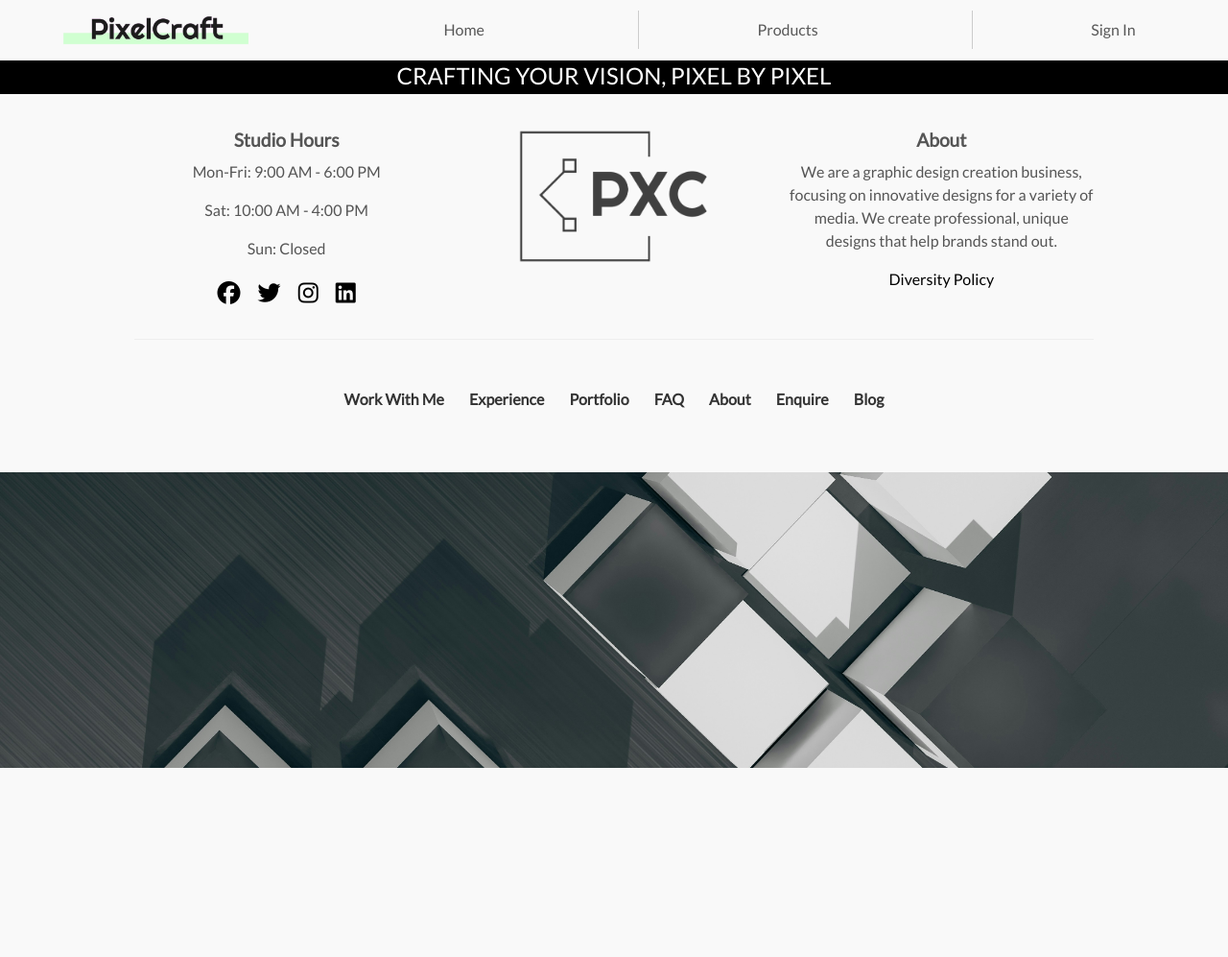
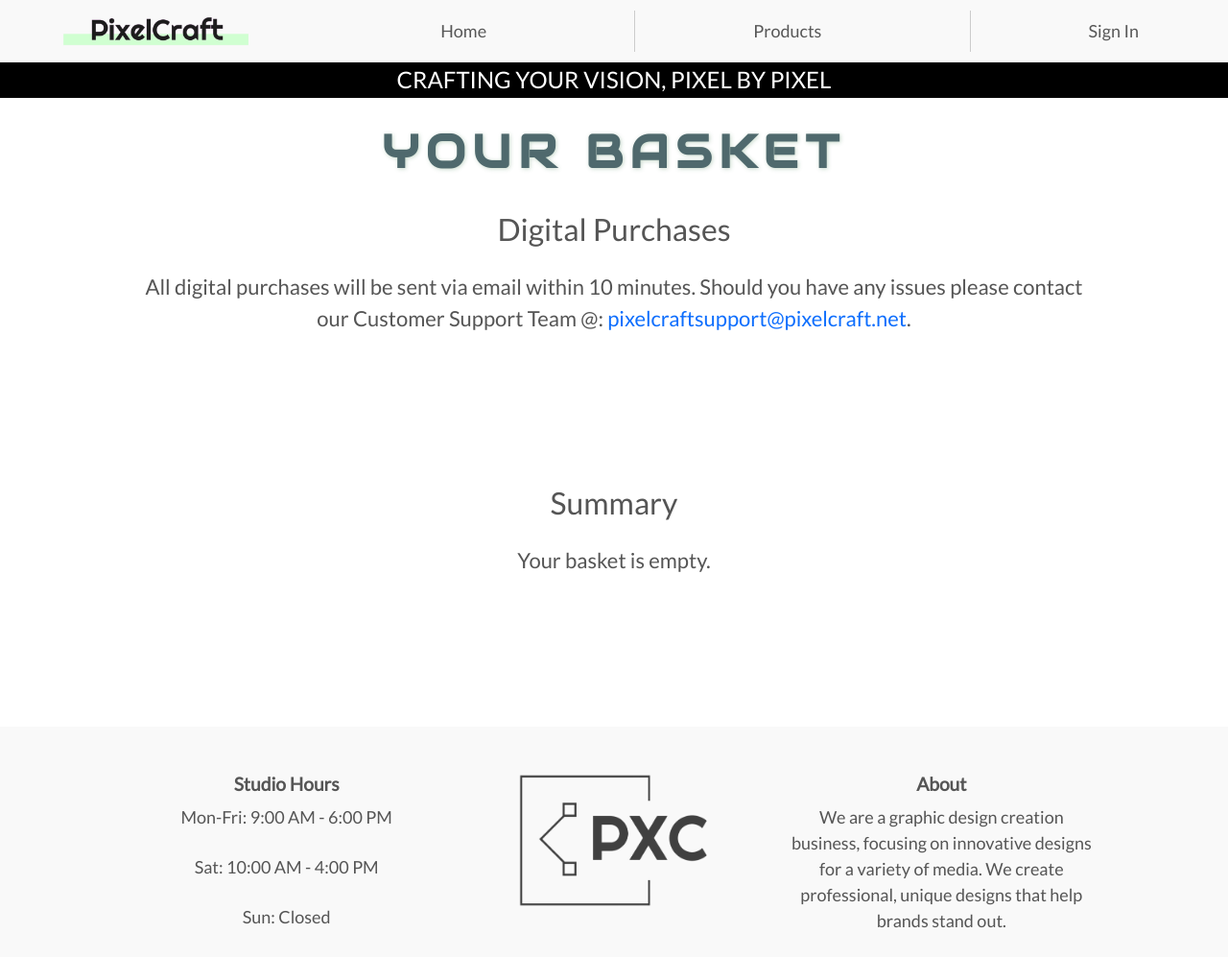
Before and after one commit to HCaldwell95/pixel-craft, a Django app: page /products/cart/ in a window 1280 px wide. Shown: the top 997 px of the page at 96% size. Before the commit the page ends 800 px from the top, so only its background shows below. Run offline with Django 5.2, Linux system fonts and the light colour scheme; some libraries are stand-ins or nearby versions.

Commit message:
Added basic styles to the cart page

```diff
--- a/products/templates/add_to_cart/add_to_cart.html
+++ b/products/templates/add_to_cart/add_to_cart.html
@@ -1,8 +1,29 @@
 {% extends "base.html" %}
+{% load static %}
+
+{% block extra_css %}
+    <link rel="stylesheet" href="{% static 'css/core_pages.css' %}">
+{% endblock %}
+
+{% block extra_title %}
+    | Basket
+{% endblock %}
+
+{% block page_header %}
+{% endblock %}
 
 {% block content %}
-  <div class="container">
-    <h2>Your Basket</h2>
+  <section class="core-page-section container">
+    <h1 class="section-heading">Your Basket</h1>
+    <div class="row">
+      <h2>Digital Purchases</h2>
+      <p>
+        All digital purchases will be sent via email within 10 minutes. Should you have any issues please contact our Customer Support Team @: <a href="">pixelcraftsupport@pixelcraft.net</a>.
+      </p>
+    </div>
+    <div class="row">
+      <div class="basket-container">
+        <h2>Summary</h2>
 
         {% if cart_items %}
           <table class="table">
@@ -48,4 +69,6 @@
           <p>Your basket is empty.</p>
         {% endif %}
       </div>
+    </div>
+  </section>
 {% endblock %}
--- a/static/css/core_pages.css
+++ b/static/css/core_pages.css
@@ -66,7 +66,7 @@ hr {
     margin: 0 auto;
 }
 
-/* Portfolio-specific styles */
+/* --------------------------- Portfolio-specific styles */
 .portfolio-details {
     margin-top: 30px;
     display: flex;
@@ -108,8 +108,7 @@ hr {
 }
 
 
-
-/* Enquire-specific styles */
+/* --------------------------------Enquire-specific styles */
 
 label {
     display: block; /* Makes label take up the full width */
@@ -120,7 +119,6 @@ label {
 button {
     margin-top: 20px;
 }
-
 
 
 /* Blog-specific styles */
@@ -158,3 +156,10 @@ button {
 .blog-post a:hover {
     text-decoration: underline;
 }
+
+
+/* ------------------------------- Basket-specific styles */
+
+.basket-container {
+    padding: 130px 0px;
+}
```
Lines whose indentation alone changed are shown as unchanged.
